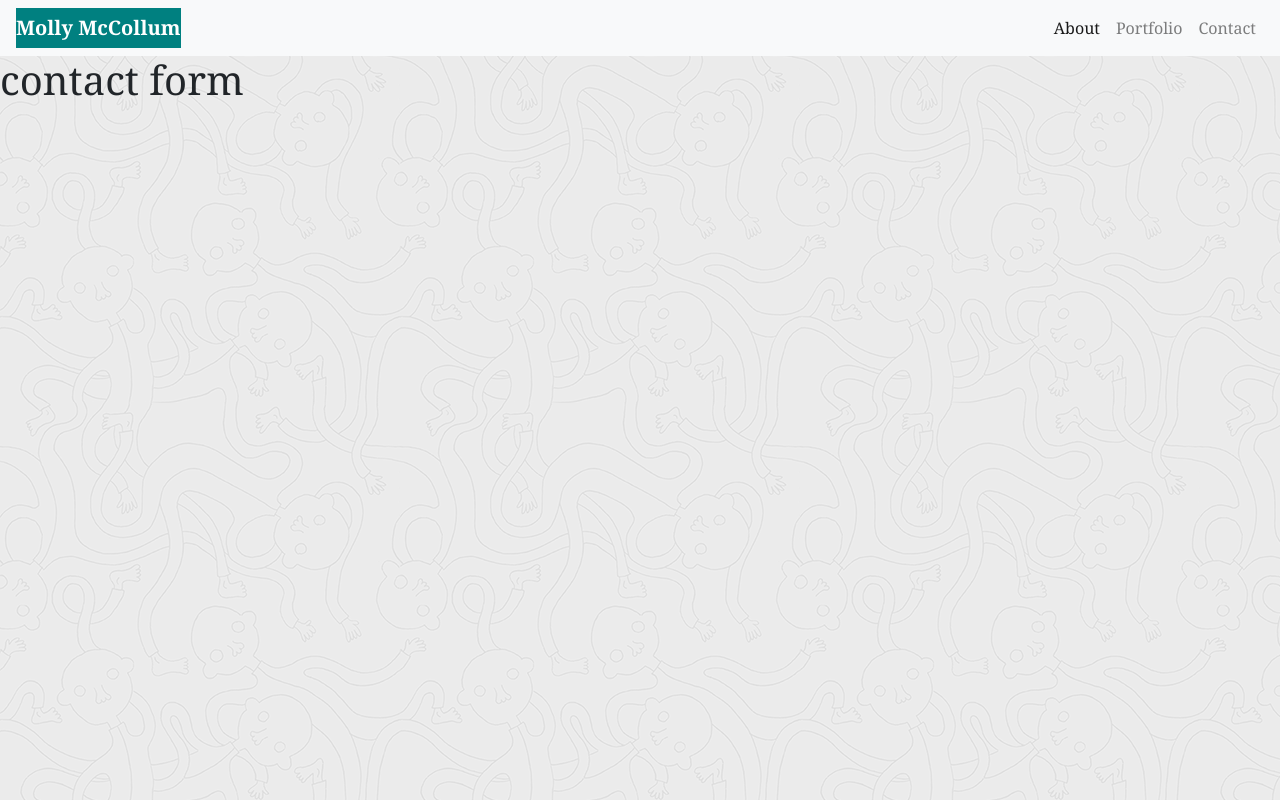
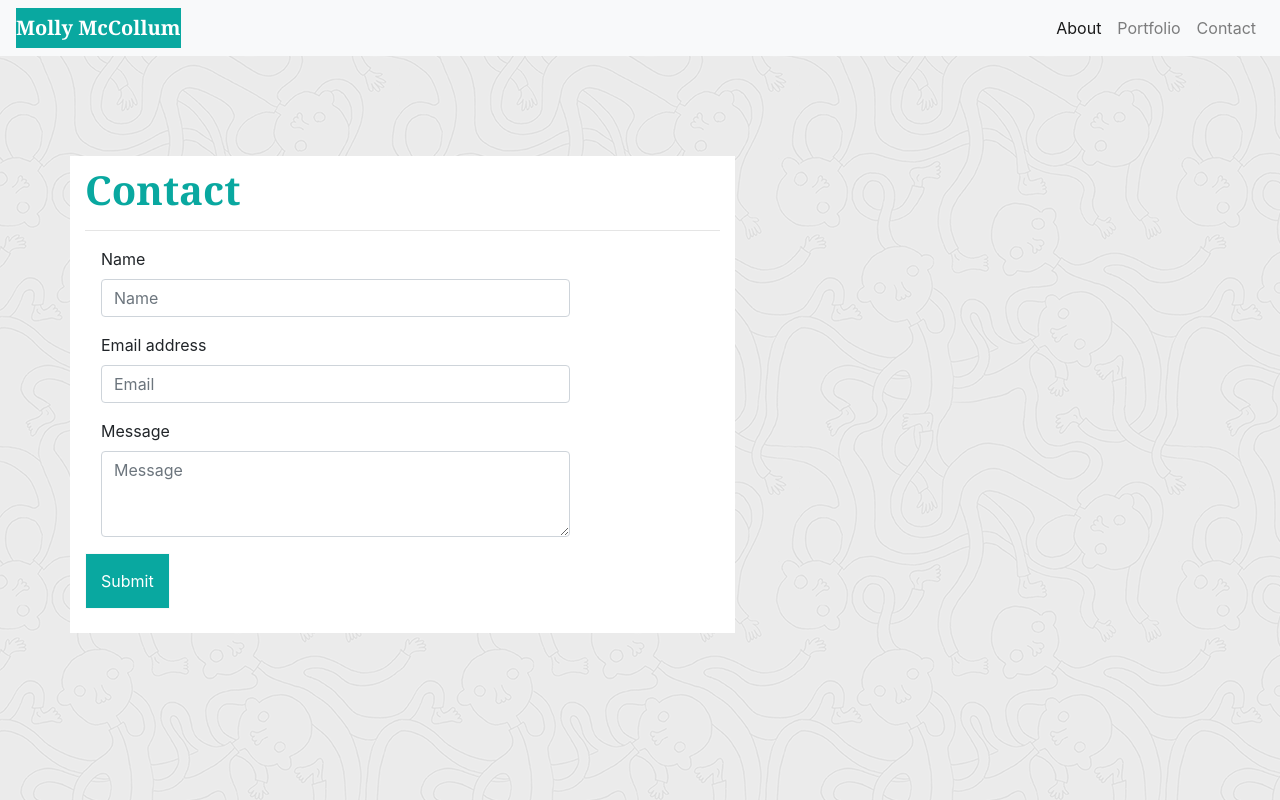
Before and after one commit to mollymccollumwx/my-portfolio, a plain HTML site: page contact.html in a window 1280 px wide. Drawn offline with nearby package versions, Linux system fonts and the light colour scheme.

Commit message:
added the contact form to the Contact Page and styled the button to match the mockup. Also changed the font in the CSS stylesheet to target all the heads but not the other text on the page.

```diff
--- a/Assets/style.css
+++ b/Assets/style.css
@@ -1,28 +1,37 @@
+/*background image */
 body {
     background-image: url("./images/ignasi_pattern_s.png");
+}
+/*Header */
+h1 {
+    color:rgb(9, 168, 160);
+    margin: auto;
+    margin-top: 10px;
+    margin-bottom: 10px;
+    font-weight: bold;
     font-family: Georgia, 'Times New Roman', Times, serif;
 }
-
+/*Nav bar */
 .navbar-light .navbar-brand {
     color: white;
 }
 .navbar-brand {
-    background-color: teal;
+    background-color:rgb(9, 168, 160);
     font-weight: bold;
+    font-family: Georgia, 'Times New Roman', Times, serif;
 }
 
-.about-me {
-    color: teal;
-    margin: auto;
-    margin-top: 10px;
-    margin-bottom: 10px;
-    font-weight: bold;
+/*content container */
+.white-background{
+    background-color: white;
+    margin-top: 100px;
+    margin-bottom:10px;
+    margin-right: 50px;
 }
 
-#about-me {
-    background-color: white;
-    margin-top: 40px;
-    margin-bottom:10px;
-    margin-right: 50px;
-    margin-left: -40px
+#button {
+    background-color: rgb(9, 168, 160);
+    color: white;
+    border-radius: 0;
+    padding: 15px;
 }
--- a/contact.html
+++ b/contact.html
@@ -28,6 +28,9 @@
     <link rel="stylesheet" href="./Assets/style.css" />
   </head>
 
+
+  <body>
+    <!--Navigation Bar-->
     <nav class="navbar navbar-expand-lg navbar-light bg-light">
       <a class="navbar-brand" href="./index.html">Molly McCollum</a>
       <button
@@ -58,7 +61,52 @@
       </div>
     </nav>
 
-  <body>
-    <h1>contact form</h1>
+    <!--Contact Container-->
+    <main class="container">
+      <div class="row">
+        <div class="col-sm-7 white-background">
+          <!--Contact Header-->
+          <div class="row">
+            <div class="col-sm-12">
+              <h1>Contact</h1>
+              <!--Line Under Header-->
+              <hr>
+            </div>
+          </div>
+          <!--Contact Form-->
+          <div class="row">
+            <div class="col-lg-12">
+              <div class="row">
+                <div class="col-lg-9 ml-3">
+              <form>
+                <!--Name-->
+                <div class="form-group">
+                  <label for="exampleFormControlInput1">Name</label>
+                  <input type="email" class="form-control" id="exampleFormControlInput1" placeholder="Name">
+                </div>
+                <!--Email Address-->
+                <div class="form-group">
+                  <label for="exampleFormControlInput1">Email address</label>
+                  <input type="email" class="form-control" id="exampleFormControlInput1" placeholder="Email">
+                </div>
+                <!--Message-->
+                <div class="form-group">
+                  <label for="exampleFormControlTextarea1">Message</label>
+                  <textarea class="form-control" id="exampleFormControlTextarea1" rows="3" placeholder="Message"></textarea>
+                </div>
+              </form>
+                </div>
+            </div>
+            </div>
+          </div>
+          <!--Submit Button-->
+          <div class="row">
+            <div class="col-sm-1 mb-4">
+              <button type="button" class="btn btn-light" id="button">Submit</button>
+            </div>
+          </div>
+        </div>
+      </div>
+    </main>
   </body>
 </html>
```
Also changed, not shown: index.html (+4 -3 lines). Lines whose indentation alone changed are shown as unchanged.
